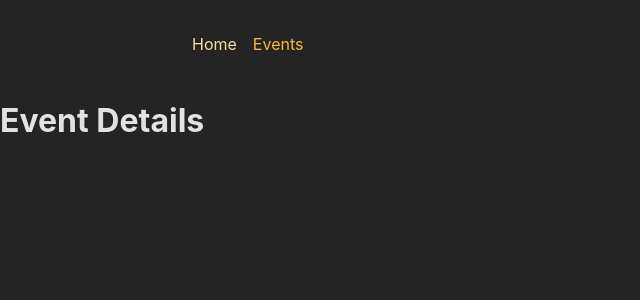
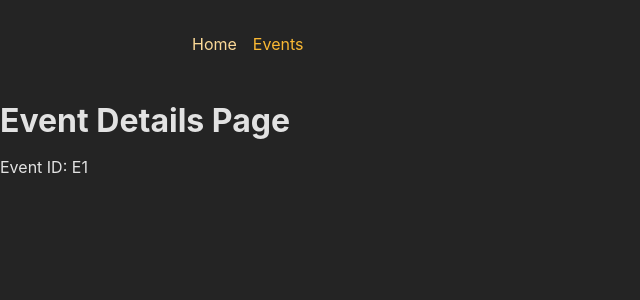
Before and after one commit to VihangaMPS/Adv_ReactRoter, a React (Create React App) app in the folder frontend/: page /events/E1 in a window 1280 px wide. Shown: the top 300 px of the page, without its empty margins (0-640 px from the left). Built offline with nearby package versions, Linux system fonts and the light colour scheme.

Commit message:
Task 07 done

```diff
--- a/frontend/src/pages/EventDetails.js
+++ b/frontend/src/pages/EventDetails.js
@@ -1,6 +1,13 @@
+import {useParams} from "react-router-dom";
+
 function EventDetailsPage() {
+    const params = useParams();
+
     return (
-        <h1>Event Details</h1>
+        <>
+            <h1>Event Details Page</h1>
+            <p>Event ID: {params.eventsId}</p>
+        </>
     );
 }
 
--- a/frontend/src/pages/Events.js
+++ b/frontend/src/pages/Events.js
@@ -12,7 +12,8 @@ function EventsPage() {
         <ul>
             {DUMMY_EVENTS.map(event => (
                 <li key={event.id}>
-                    <Link to={event.id}>{event.title}</Link>
+                    {/*<Link to={event.id}>{event.title}</Link>*/}
+                    <Link to={`/events/${event.id}`}>{event.title}</Link>
                 </li>
             ))}
         </ul>
```
